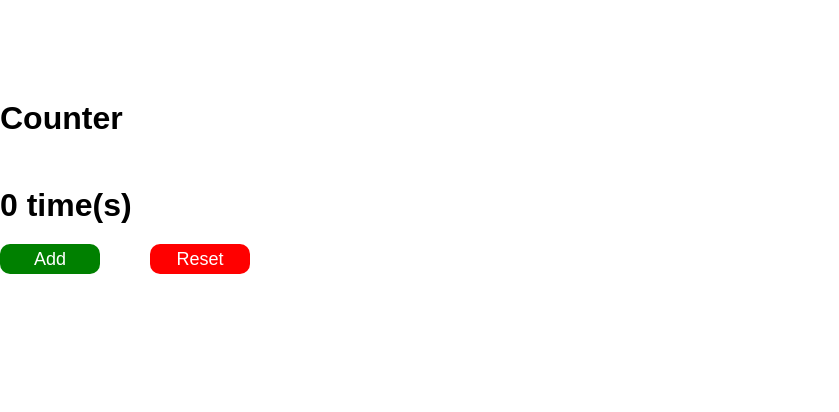
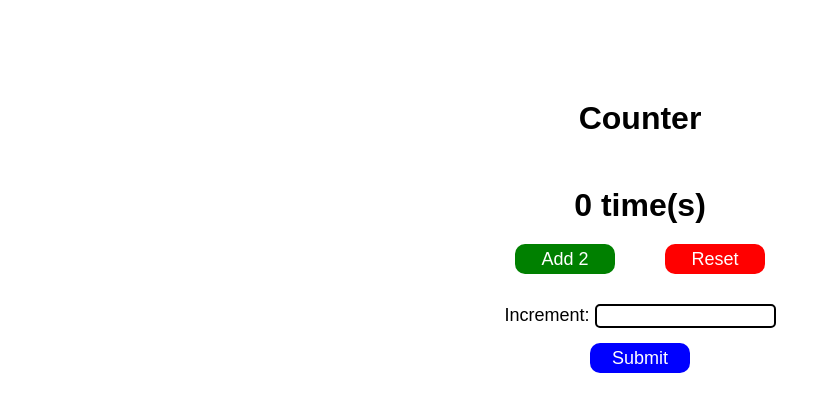
Before and after one commit to Matthew-Luk/Python-Bootcamp, a Flask app: page / in a window 1280 px wide. Shown: the top 412 px of the page, without its empty margins (0-839 px from the left). Run offline with Flask 2, Linux system fonts and the light colour scheme.

Commit message:
updated button labels and added a form

```diff
--- a/Flask/counter/templates/index.html
+++ b/Flask/counter/templates/index.html
@@ -4,15 +4,24 @@
     <meta charset="UTF-8">
     <meta http-equiv="X-UA-Compatible" content="IE=edge">
     <meta name="viewport" content="width=device-width, initial-scale=1.0">
-    <link rel="stylesheet" href="{{ url_for('static', filename='style.css') }}">
-    <title>Document</title>
+    <link rel="stylesheet" type="text/css" href="{{ url_for('static', filename='style.css') }}">
+    <title>Counter</title>
 </head>
 <body>
-    <div class="counter">Counter</div>
-    <div class="count">{{session["count"]}} time(s)</div>
-    <div class="buttons">
-        <a href="/add" class="btn">Add</a>
-        <a href="/destroy_session" class="reset">Reset</a>
+    <div class="content">
+        <div class="counter">Counter</div>
+        <div class="count">{{session["count"]}} time(s)</div>
+        <div class="buttons">
+            <a href="/add" class="btn">Add 2</a>
+            <a href="/destroy_session" class="reset">Reset</a>
+        </div>
+        <form action="/add_increment" method="POST">
+            <div>
+                <label for="number">Increment: </label>
+                <input type="number" name="number">
+            </div>
+            <input id="increment" type="submit" value="Submit">
+        </form>
     </div>
 </body>
 </html>
```
